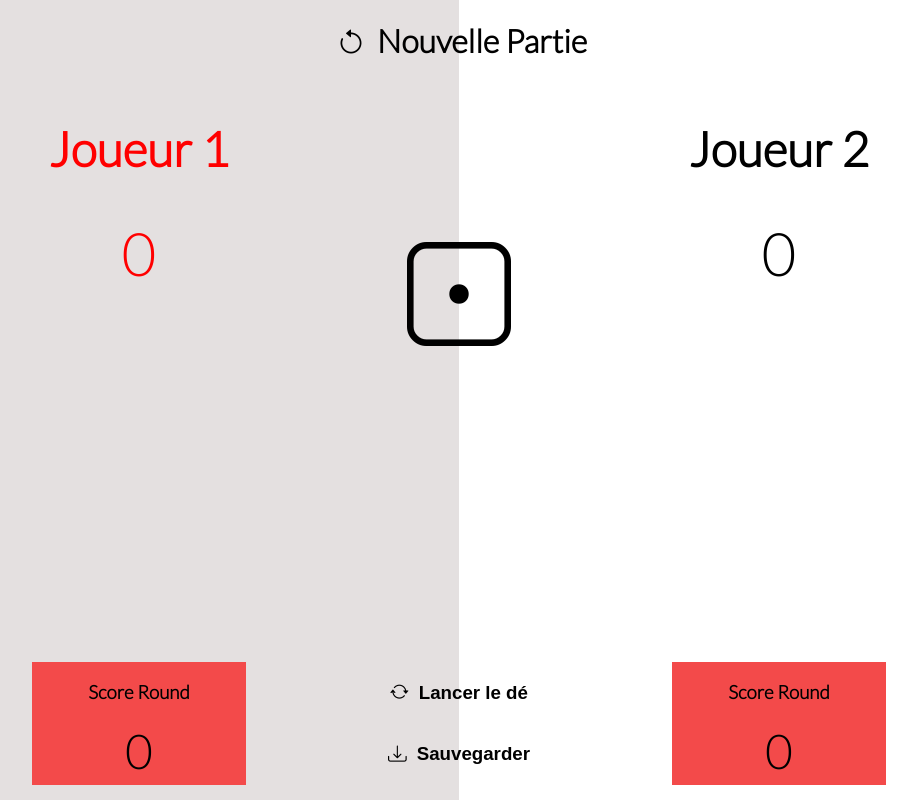
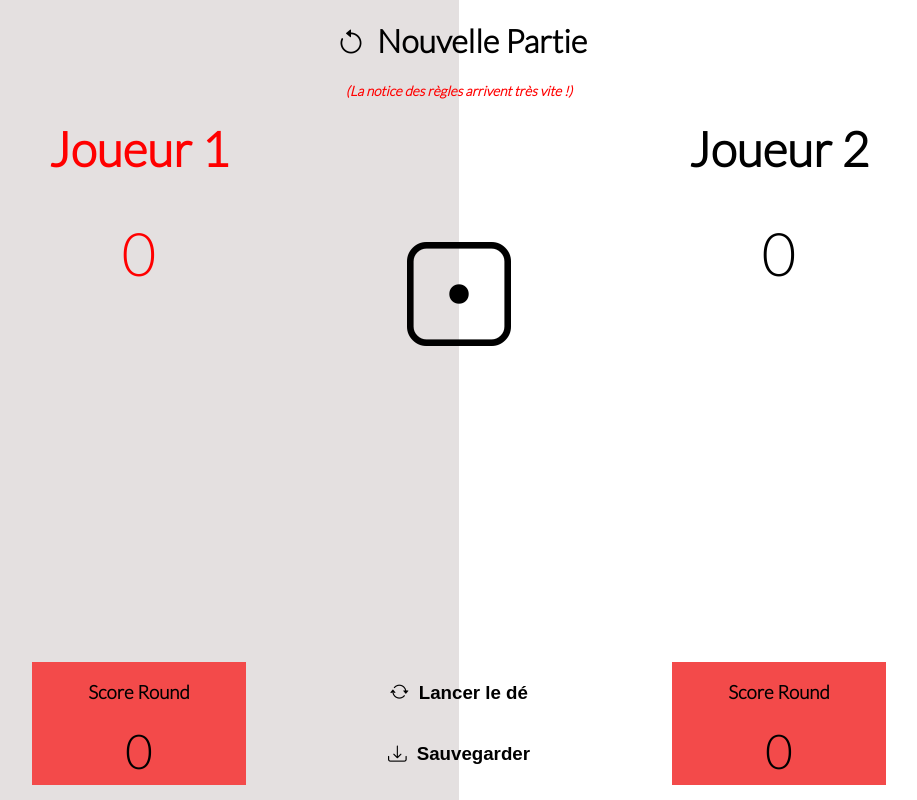
Before and after one commit to JeromeM92/dice-game-jm, a plain HTML site: page index.html in a window 1280 px wide. Shown: the whole page, without its empty margins (181-1098 px from the left). Drawn offline with nearby package versions, Linux system fonts and the light colour scheme.

Commit message:
rajout message notice d'utilisation

```diff
--- a/index.html
+++ b/index.html
@@ -21,6 +21,7 @@
             </button>
             Nouvelle Partie
         </h1>
+        <p id="notice">(La notice des règles arrivent très vite !)</p>
     </div>
 
     <div id="container-players">
--- a/style.css
+++ b/style.css
@@ -10,6 +10,12 @@ body {
 h1{
     grid-column: 1 / -1;
     text-align: center;
+}
+#notice{
+    font-style: italic;
+    font-weight: bold;
+    font-size: 0.85rem;
+    color: red;
 }
 h2{
     font-size: 3rem;
```
